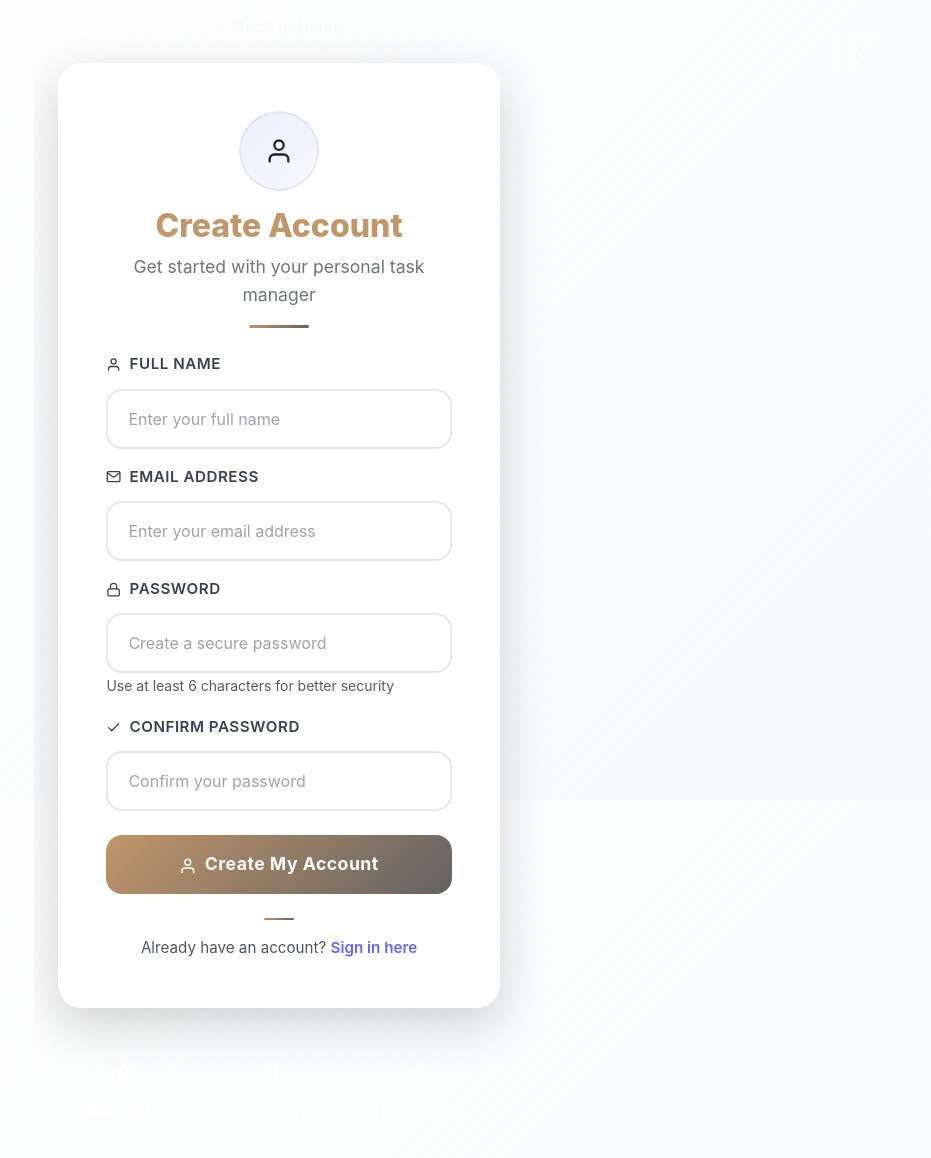
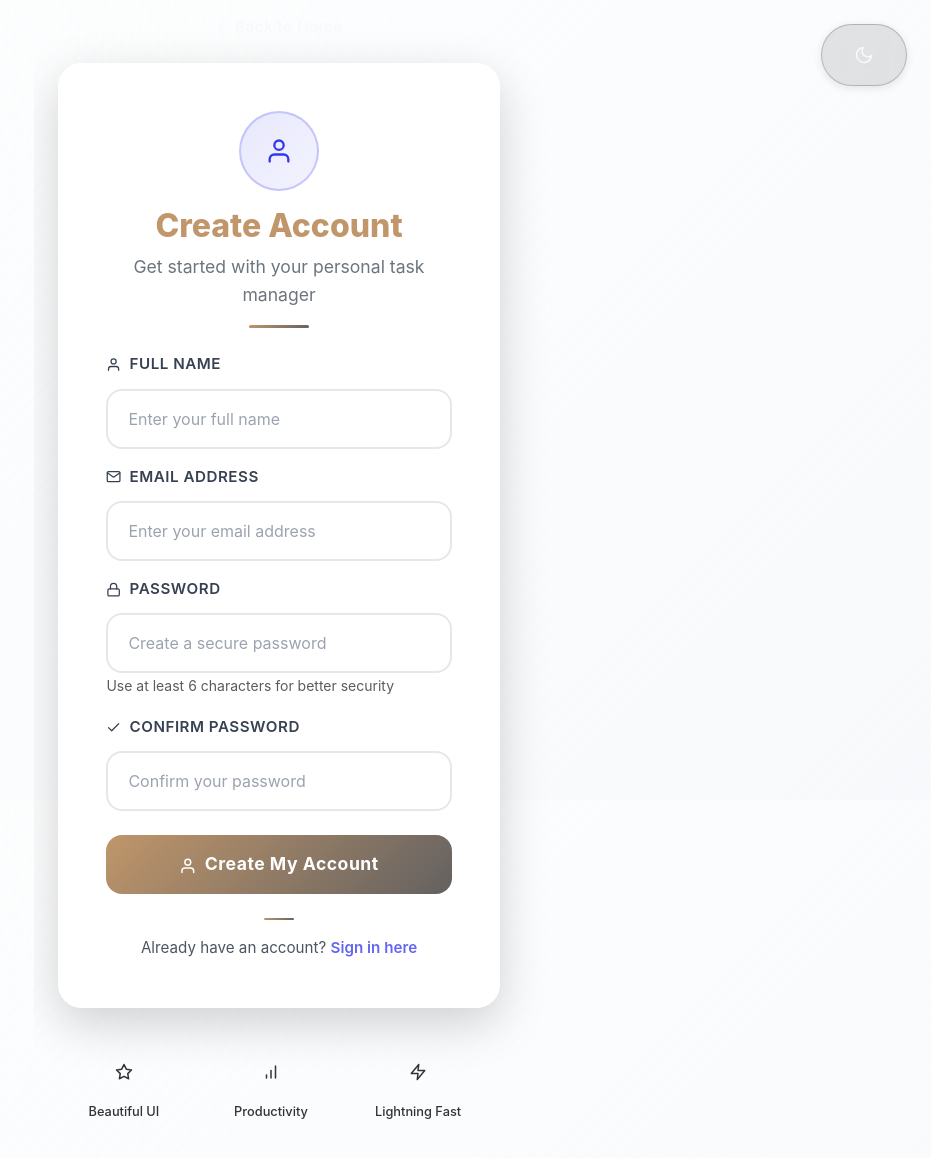
Before and after one commit to MUHAMMEDAJMAL00/task-manager-web, a React (Vite) app: page /signup in a window 1280 px wide. Shown: the top 1158 px of the page, without its empty margins (349-1280 px from the left). Built offline with nearby package versions, Linux system fonts and the light colour scheme.

Commit message:
changed design

```diff
--- a/src/styles/App.scss
+++ b/src/styles/App.scss
@@ -528,11 +528,18 @@ div[style*="paddingTop: 80px"] {
   top: 1.5rem;
   right: 1.5rem;
   z-index: 1050;
-  background: rgba(255, 255, 255, 0.1);
+  background: rgba(255, 255, 255, 0.1); // Default dark mode
   backdrop-filter: blur(10px);
   border-radius: 50px;
   padding: 0.5rem;
-  border: 1px solid rgba(255, 255, 255, 0.2);
+  border: 1px solid rgba(255, 255, 255, 0.2); // Default dark mode
+
+  // Light mode - make theme toggle more visible
+  :root:not([data-theme="dark"]) & {
+    background: rgba(0, 0, 0, 0.1);
+    border: 1px solid rgba(0, 0, 0, 0.2);
+    box-shadow: 0 2px 8px rgba(0, 0, 0, 0.1);
+  }
 
   @media (max-width: 768px) {
     top: 1rem;
@@ -573,15 +580,27 @@ div[style*="paddingTop: 80px"] {
     background: linear-gradient(135deg, rgba($primary-color, 0.1) 0%, rgba($primary-color, 0.05) 100%);
     border-radius: 50%;
     display: flex;
-    color: #fff;
+    color: #fff; // Default dark mode
     align-items: center;
     justify-content: center;
     border: 3px solid rgba($primary-color, 0.1);
     transition: all 0.3s ease;
 
+    // Light mode - make icon dark with white background
+    :root:not([data-theme="dark"]) & {
+      color: #333;
+      background: linear-gradient(135deg, rgba(255, 255, 255, 0.9) 0%, rgba(240, 240, 240, 0.8) 100%);
+      border: 3px solid rgba($primary-color, 0.3);
+    }
+
     &:hover {
       transform: scale(1.1) rotate(5deg);
       border-color: rgba($primary-color, 0.3);
+
+      // Light mode hover
+      :root:not([data-theme="dark"]) & {
+        border-color: rgba($primary-color, 0.5);
+      }
     }
   }
 }
@@ -589,8 +608,7 @@ div[style*="paddingTop: 80px"] {
 .hero-title {
   font-size: 3.5rem;
   font-weight: 800;
-  // color: $gray-800;
-  color: #fff;
+  color: #fff; // Default dark mode
 
   // Add margin-top for big screens only
   @media (min-width: 769px) {
@@ -603,6 +621,11 @@ div[style*="paddingTop: 80px"] {
     -webkit-text-fill-color: transparent;
     background-clip: text;
   }
+
+  // Light mode - make TaskManager title black
+  :root:not([data-theme="dark"]) & {
+    color: #000;
+  }
 }
 
 .hero-divider {
@@ -614,17 +637,28 @@ div[style*="paddingTop: 80px"] {
 
 .hero-subtitle {
   font-size: 1.25rem;
-  color: #fff;
+  color: #fff; // Default dark mode
   font-weight: 400;
   line-height: 1.6;
+
+  // Light mode - make subtitle black
+  :root:not([data-theme="dark"]) & {
+    color: #000;
+  }
 }
 
 .hero-card {
-  background: rgba(42, 41, 41, 0.85);
+  background: rgba(42, 41, 41, 0.85); // Default dark mode
   backdrop-filter: blur(20px);
   border-radius: 24px;
   overflow: hidden;
 
+  // Light mode - make card background light
+  :root:not([data-theme="dark"]) & {
+    background: rgba(255, 255, 255, 0.95);
+    border: 1px solid rgba(0, 0, 0, 0.1);
+  }
+
   &:hover {
     transform: translateY(-5px);
   }
@@ -633,13 +667,23 @@ div[style*="paddingTop: 80px"] {
 .welcome-title {
   font-size: 1.8rem;
   font-weight: 700;
-  color: $gray-800;
+  color: $gray-800; // Default
+
+  // Light mode - keep it dark for contrast
+  :root:not([data-theme="dark"]) & {
+    color: #000;
+  }
 }
 
 .welcome-text {
   font-size: 1.1rem;
-  color: $gray-600;
+  color: $gray-600; // Default
   margin-bottom: 0;
+
+  // Light mode - make it darker for better contrast
+  :root:not([data-theme="dark"]) & {
+    color: #333;
+  }
 }
 
 .feature-item {
@@ -648,9 +692,14 @@ div[style*="paddingTop: 80px"] {
 
   .feature-icon {
     font-size: 2.5rem;
-    color: #fff;
+    color: #fff; // Default dark mode
     filter: grayscale(0.3);
     transition: all 0.3s ease;
+
+    // Light mode - make icons dark
+    :root:not([data-theme="dark"]) & {
+      color: #333;
+    }
   }
 
   &:hover .feature-icon {
@@ -659,8 +708,13 @@ div[style*="paddingTop: 80px"] {
   }
 
   small {
-    color: #fff !important;
+    color: #fff !important; // Default dark mode
     white-space: nowrap;
+
+    // Light mode - make text dark
+    :root:not([data-theme="dark"]) & {
+      color: #333 !important;
+    }
   }
 }
 
@@ -818,15 +872,27 @@ div[style*="paddingTop: 80px"] {
 }
 
 .auth-card {
-  background: rgba(255, 255, 255, 0.95);
+  background: rgba(255, 255, 255, 0.95); // Default (works for both modes)
   backdrop-filter: blur(20px);
   border-radius: 24px;
   overflow: hidden;
   transition: all 0.4s ease;
 
+  // Light mode - ensure proper card visibility
+  :root:not([data-theme="dark"]) & {
+    background: rgba(255, 255, 255, 0.98);
+    border: 1px solid rgba(0, 0, 0, 0.1);
+    box-shadow: 0 10px 30px rgba(0, 0, 0, 0.1);
+  }
+
   &:hover {
     transform: translateY(-8px);
     box-shadow: 0 25px 50px rgba(0, 0, 0, 0.15) !important;
+
+    // Light mode hover
+    :root:not([data-theme="dark"]) & {
+      box-shadow: 0 25px 50px rgba(0, 0, 0, 0.2) !important;
+    }
   }
 }
 
@@ -844,10 +910,23 @@ div[style*="paddingTop: 80px"] {
     justify-content: center;
     border: 2px solid rgba($primary-color, 0.1);
     transition: all 0.3s ease;
+    color: $primary-color; // Default icon color
+
+    // Light mode - ensure icon visibility
+    :root:not([data-theme="dark"]) & {
+      background: linear-gradient(135deg, rgba($primary-color, 0.15) 0%, rgba($primary-color, 0.08) 100%);
+      border: 2px solid rgba($primary-color, 0.3);
+      color: darken($primary-color, 10%);
+    }
 
     &:hover {
       transform: scale(1.1);
       border-color: rgba($primary-color, 0.3);
+
+      // Light mode hover
+      :root:not([data-theme="dark"]) & {
+        border-color: rgba($primary-color, 0.5);
+      }
     }
   }
 }
@@ -961,14 +1040,24 @@ div[style*="paddingTop: 80px"] {
 .feature-mini {
   text-align: center;
   padding: 0.75rem 0.5rem;
-  color: #fff;
+  color: #fff; // Default dark mode
+
+  // Light mode - make text dark
+  :root:not([data-theme="dark"]) & {
+    color: #333;
+  }
 
   .feature-mini-icon {
     font-size: 1.5rem;
     margin-bottom: 0.5rem;
-    color: #fff;
+    color: #fff; // Default dark mode
     filter: grayscale(0.5);
     transition: all 0.3s ease;
+
+    // Light mode - make icons dark
+    :root:not([data-theme="dark"]) & {
+      color: #333;
+    }
   }
 
   &:hover .feature-mini-icon {
@@ -979,14 +1068,24 @@ div[style*="paddingTop: 80px"] {
   small {
     font-size: 0.8rem;
     font-weight: 500;
-    color: #fff;
+    color: #fff; // Default dark mode
     white-space: nowrap;
+
+    // Light mode - make text dark
+    :root:not([data-theme="dark"]) & {
+      color: #333;
+    }
   }
 }
 
 // Footer text styling for home page
 .home-footer-text {
-  color: #fff !important;
+  color: #fff !important; // Default dark mode
+
+  // Light mode - make text dark
+  :root:not([data-theme="dark"]) & {
+    color: #666 !important;
+  }
 }
 
 // new modern typeForms
```
